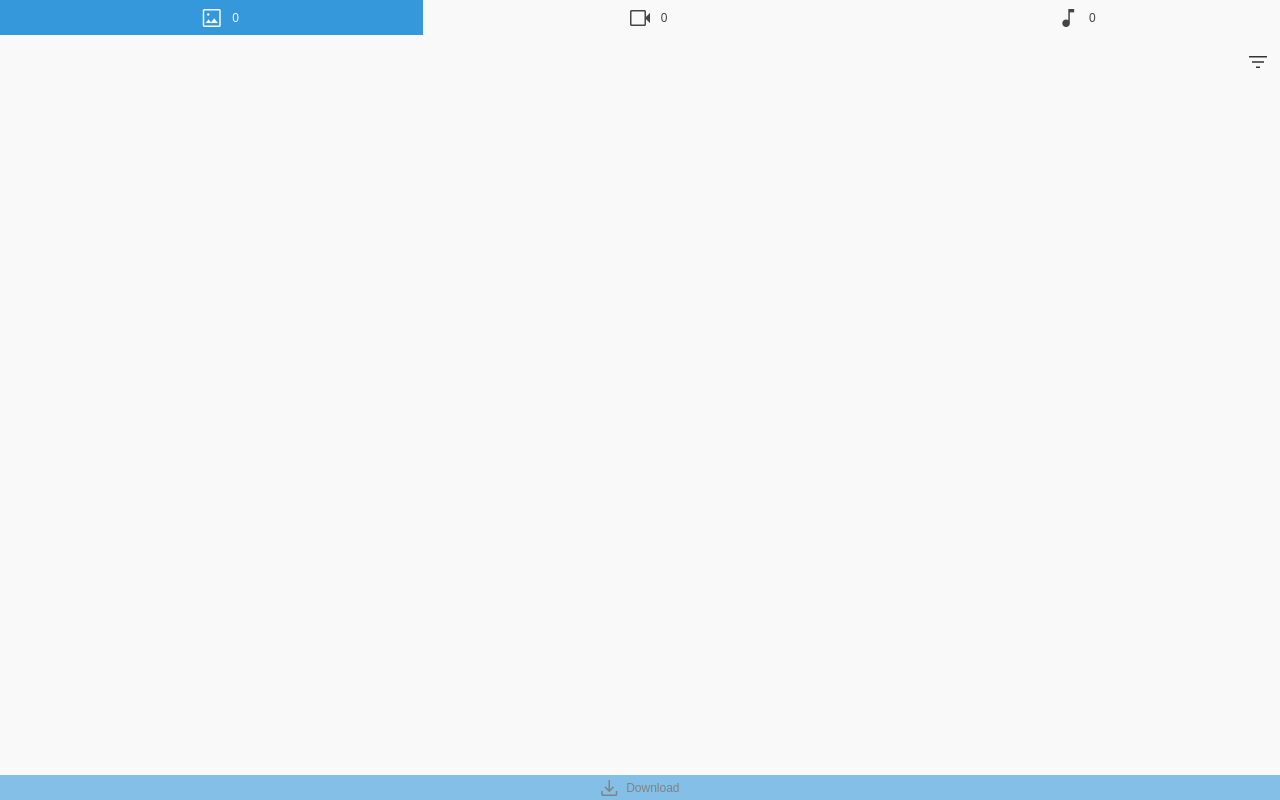
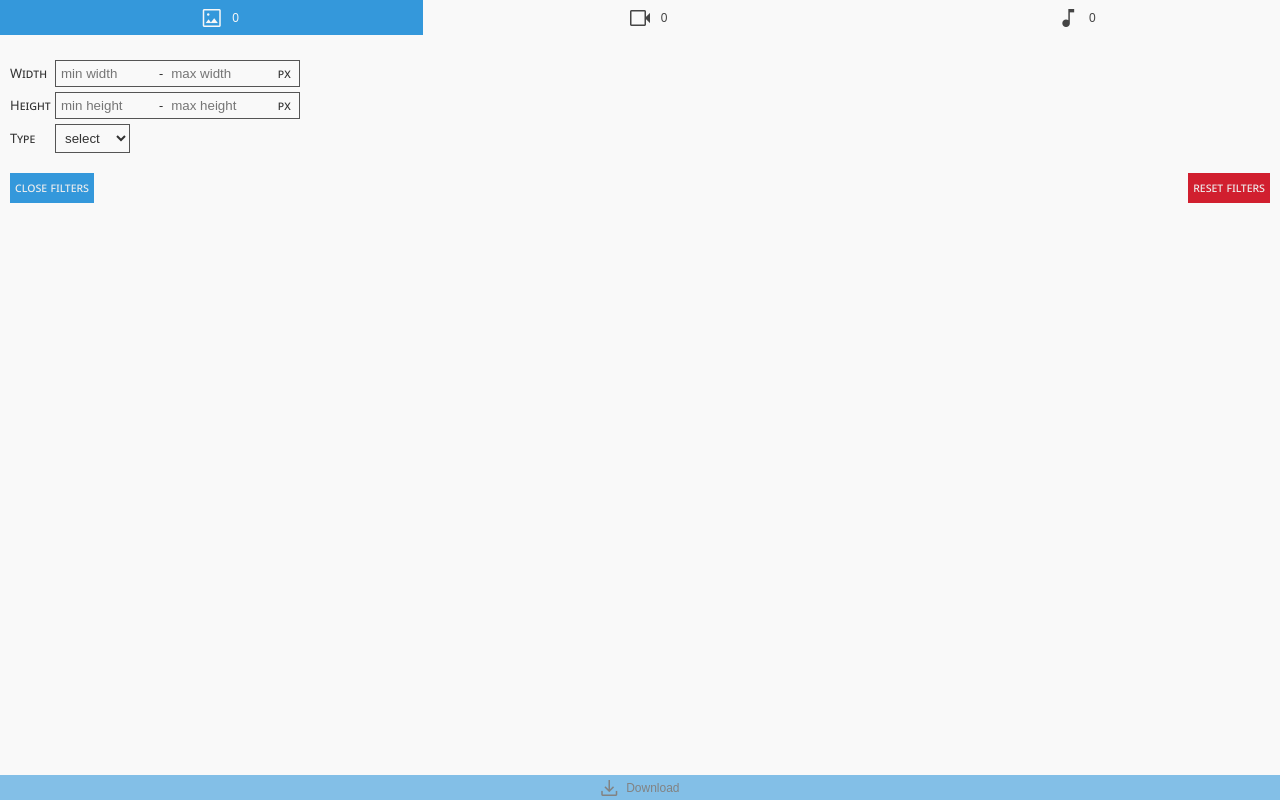
Before and after one commit to rtcoder/Media-downloader, a website built with webpack: page views/downloader.html in a window 1280 px wide. Both pictures are taken after a click on the element "filter_list". Built offline with nearby package versions, Linux system fonts and the light colour scheme; some packages are replaced by stand-ins of ours; no server answers.

Commit message:
Update version to 2.1.7 and changelog
Incremented version to 2.1.7 in `manifest.json`. Updated changelog.html with the latest changes to layout and usability, filter icon color, and selected item handling.

```diff
--- a/css/downloader/filters/filters-sections.css
+++ b/css/downloader/filters/filters-sections.css
@@ -2,6 +2,8 @@
     display: none;
     flex-direction: column;
     gap: 5px;
+    width: 100%;
+    font-variant: small-caps;
 }
 
 .filters.image .image-filters {
--- a/css/downloader/filters/filters.css
+++ b/css/downloader/filters/filters.css
@@ -22,11 +22,10 @@ body.dark-theme {
 }
 
 .filters > .x-icon.open-filters {
-    position: absolute;
-    top: 0;
-    right: 10px;
     cursor: pointer;
     pointer-events: all;
+    display: flex;
+    justify-content: flex-end;
 }
 
 .filters > .x-icon.open-filters.active-filters {
@@ -39,21 +38,39 @@ body.dark-theme {
 
 .filters .filters-content {
     display: flex;
+    align-items: flex-start;
     flex-direction: column;
     gap: 10px;
     margin-bottom: 10px;
 }
 
-.filters .close-filters {
+.filters .filters-buttons {
+    width: 100%;
+    display: flex;
+    justify-content: space-between;
+    flex-direction: row;
+    font-variant: small-caps;
+}
+
+.filters-buttons :is(.close-filters, .reset-filters) {
     display: flex;
     flex-direction: row;
     gap: 5px;
-    background: var(--activeColor);
-    color: var(--closeFiltersColor);
     cursor: pointer;
     user-select: none;
     justify-content: center;
     align-items: center;
+    padding: 5px;
+}
+
+.filters-buttons .close-filters {
+    background: var(--activeColor);
+    color: var(--closeFiltersColor);
+}
+
+.filters-buttons .reset-filters {
+    background: var(--dangerColor);
+    color: var(--closeFiltersColor);
 }
 
 .label-group {
--- a/css/themes.css
+++ b/css/themes.css
@@ -1,5 +1,6 @@
 body.light-theme {
     --activeColor: #3498db;
+    --dangerColor: #d11f2f;
     --activeColorHover: #2980b9;
     --fontColor: #333;
     --fontColor2: #555;
@@ -12,6 +13,7 @@ body.light-theme {
 
 body.dark-theme {
     --activeColor: #1f64b2;
+    --dangerColor: #b21f2b;
     --activeColorHover: #5694be;
     --fontColor: #eee;
     --fontColor2: #ddd;
--- a/src/downloader/filters/filters.ts
+++ b/src/downloader/filters/filters.ts
@@ -28,16 +28,14 @@ const FILTERS: any = {
 function collectFilterValues() {
   ['minWidth', 'maxWidth', 'minHeight', 'maxHeight'].forEach((key: string) => {
     const input = q(`input#${key}`) as HTMLInputElement;
-    const value = FILTERS[key];
-    if (value) {
-      input.value = value;
-    }
+    input.value = FILTERS[key];
   });
   ['imageType', 'videoQuality', 'videoType', 'audioType'].forEach((key: string) => {
     const select = q(`select#${key}`) as HTMLSelectElement;
     const values = FILTERS[key];
     const chips = select.closest('.label-group')!.querySelector('.chips')!;
 
+    chips.innerHTML = '';
     values.forEach((val: string) => {
       const chip = getChip(val);
       chips.appendChild(chip);
@@ -86,12 +84,30 @@ function filtersChanged() {
   updateFiltersIconActive();
   displayMedia();
 }
-export function updateFiltersIconActive(){
+
+export function updateFiltersIconActive() {
   toggleClass('.open-filters', 'active-filters', isFiltered(getCurrentSection()));
+}
+
+function resetFilters() {
+  const type = getCurrentSection();
+  const keys = {
+    [ItemTypeEnum.AUDIO]: ['audioType'],
+    [ItemTypeEnum.IMAGE]: ['minWidth', 'maxWidth', 'minHeight', 'maxHeight', 'imageType'],
+    [ItemTypeEnum.VIDEO]: ['videoQuality', 'videoType'],
+  };
+  keys[type].forEach(key => {
+    FILTERS[key] = Array.isArray(FILTERS[key])
+      ? []
+      : null;
+  });
+  filtersChanged();
+  collectFilterValues();
 }
 
 function initFiltersListeners() {
   const filtersDiv = q('.filters');
+
   filtersDiv.addEventListener('change', e => {
     const target: any = e.target;
     if (target.matches('select')) {
@@ -129,18 +145,26 @@ function initFiltersListeners() {
 
   filtersDiv.addEventListener('click', e => {
     const target: any = e.target;
+
     if (target.matches('.filters .x-icon.open-filters')) {
       show('.filters .filters-content');
       setStorageValue({filtersOpen: true});
-      setTopContainerHeightVar()
+      setTopContainerHeightVar();
       return;
     }
+
     if (target.matches('.filters .close-filters')) {
       hide('.filters .filters-content');
       setStorageValue({filtersOpen: false});
-      setTopContainerHeightVar()
+      setTopContainerHeightVar();
       return;
     }
+
+    if (target.matches('.filters .reset-filters')) {
+      resetFilters();
+      return;
+    }
+
     if (target.matches('.chip .x-icon')) {
       const chipValue = target.parentElement.querySelector('span').textContent;
       const filterKey = target.closest('.label-group').querySelector('select').id;
@@ -154,7 +178,6 @@ function initFiltersListeners() {
       return;
     }
   });
-
 }
 
 export function getFilters() {
--- a/views/downloader.html
+++ b/views/downloader.html
@@ -133,9 +133,9 @@
           </div>
         </div>
 
-        <div class="close-filters">
-          <span class="x-icon">close</span>
-          close filters
+        <div class="filters-buttons">
+          <div class="close-filters">close filters</div>
+          <div class="reset-filters">reset filters</div>
         </div>
       </div>
       <span class="x-icon open-filters">filter_list</span>
```
Also changed, not shown: dist/downloader/main.bundle.js, 1 other file.
